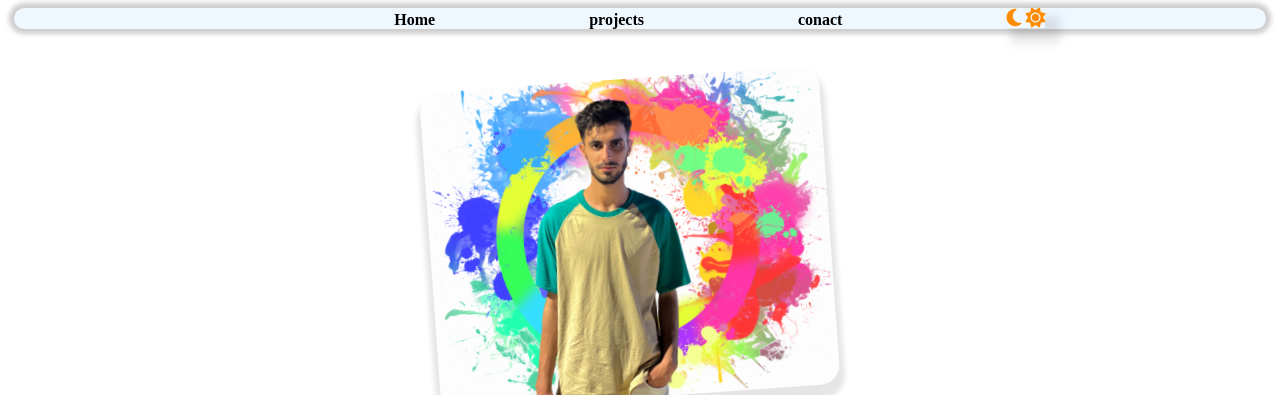
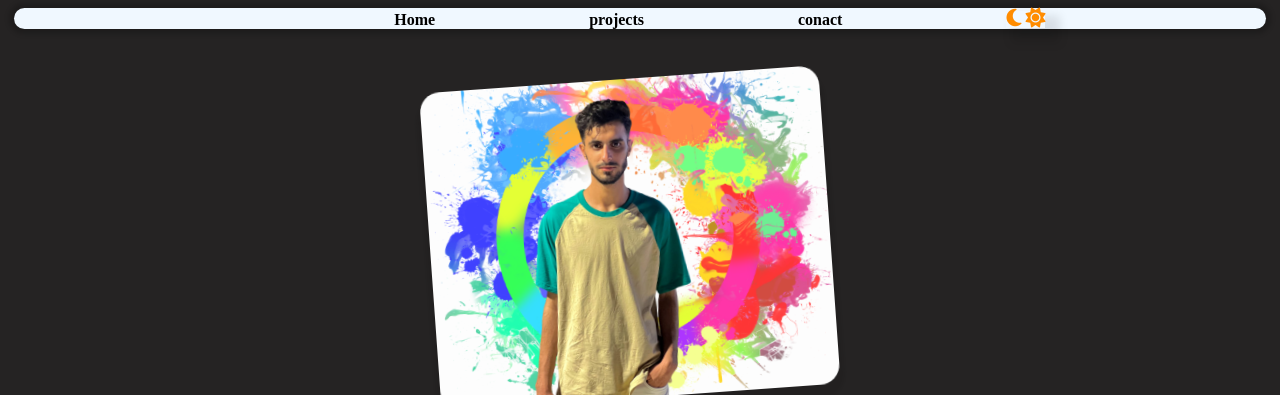
Before and after one commit to MohamedReda3456/front_shrief, a plain HTML site: page index.html in a window 1280 px wide. Shown: the top 395 px of the page. Drawn offline with Linux system fonts and the light colour scheme.

Commit message:
Update style.css

```diff
--- a/style.css
+++ b/style.css
@@ -53,7 +53,7 @@ img{
 
 }
 body{
-    background-color:white;
+    background-color:#252323;
 }
 @keyframes wobble {
     0% {
```
